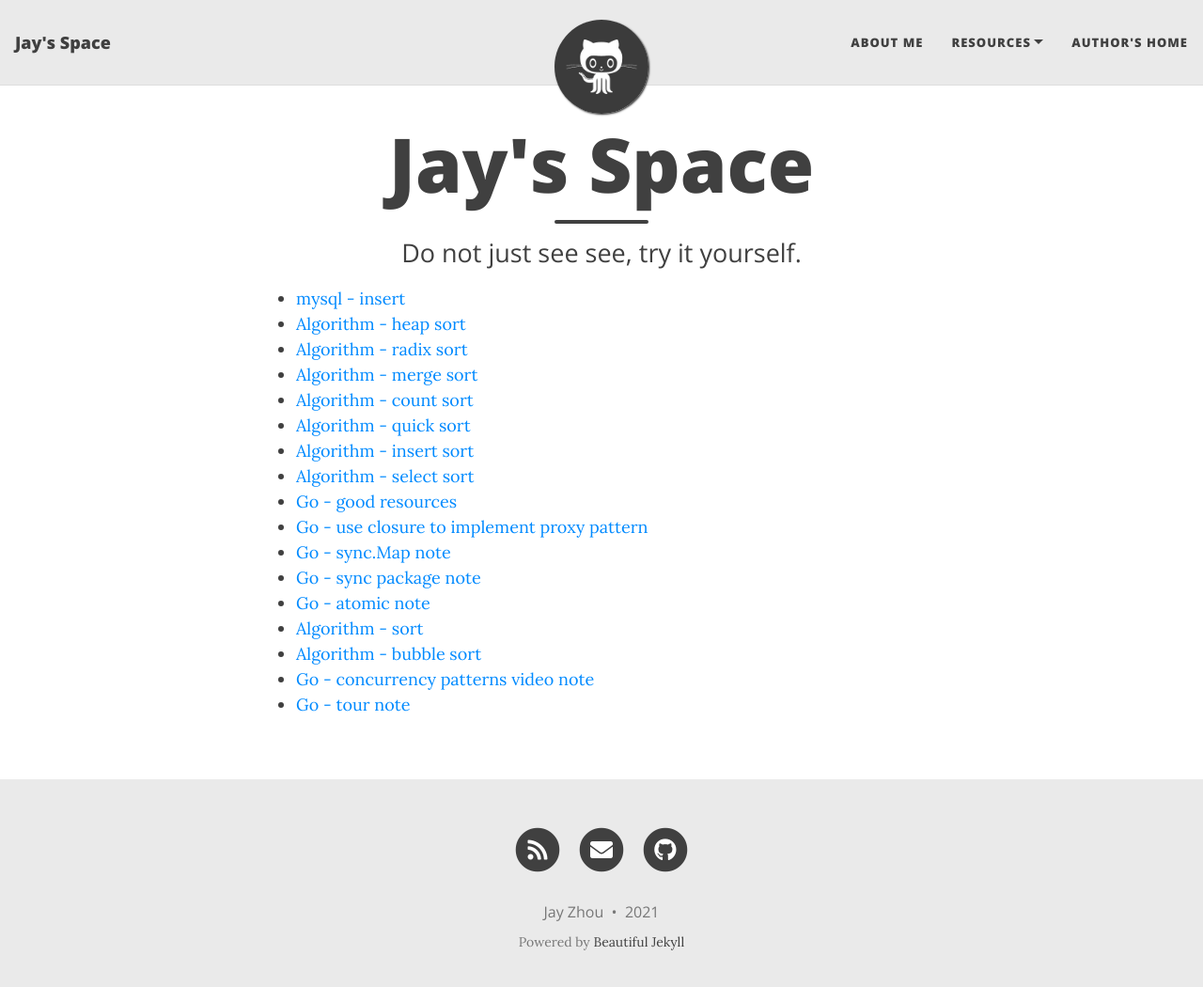
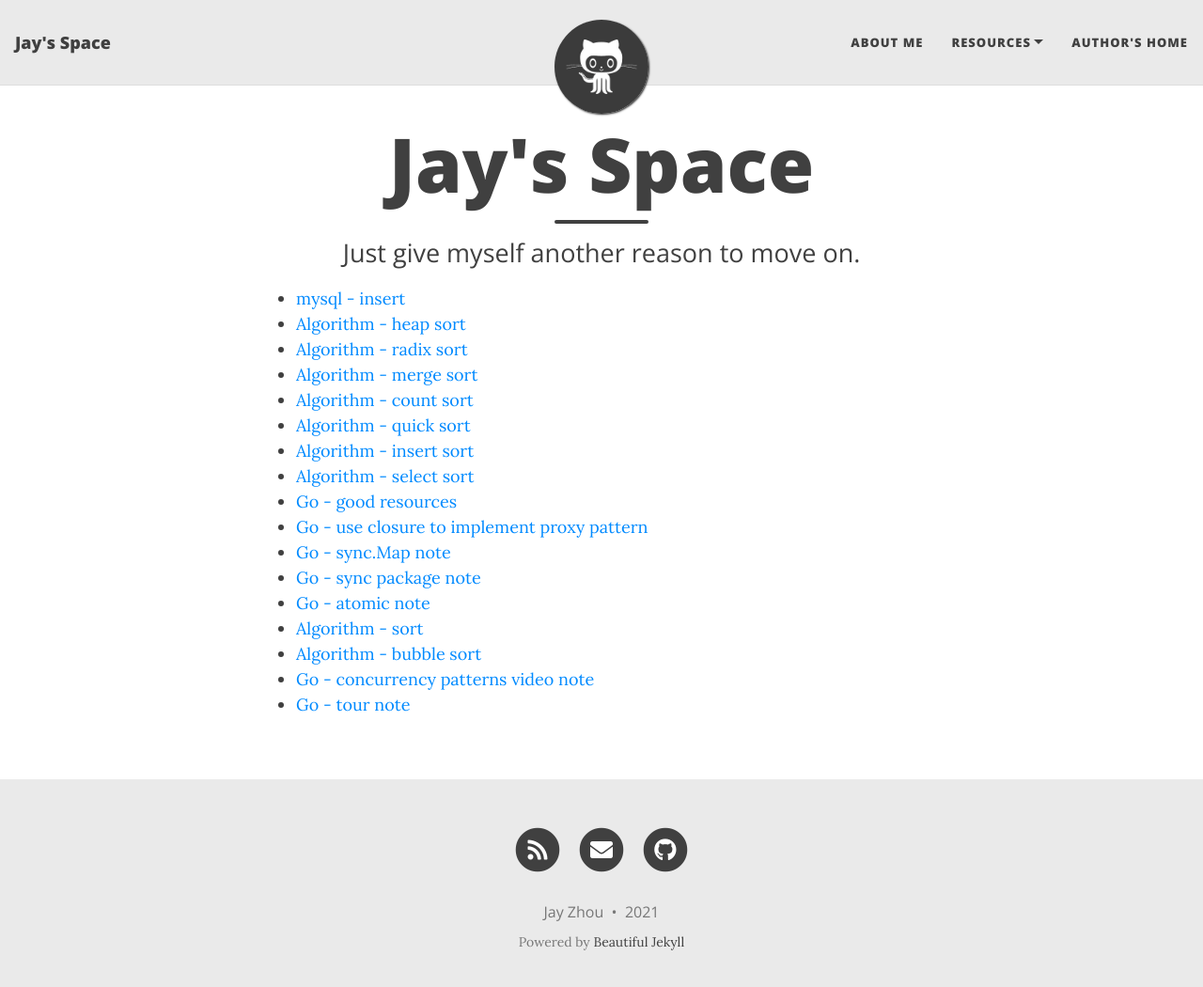
Before and after one commit to jayzhou215/jayzhou215.github.io, a Jekyll site: the page built from index.md, in a window 1280 px wide and 1063 px high. Shown: the top 1050 px of the window at 94% size. Built offline with Jekyll 4.4.1, drawn with Linux system fonts in a browser that asks for light colours; nearby versions of some CDN libraries; the list of posts is cut into pages by our own code.

Commit message:
update subtitle

```diff
--- a/index.md
+++ b/index.md
@@ -1,7 +1,7 @@
 ---
 layout: page
 title: Jay's Space
-subtitle: Do not just see see, try it yourself.
+subtitle: Just give myself another reason to move on.
 ---
 
 <ul>
```
